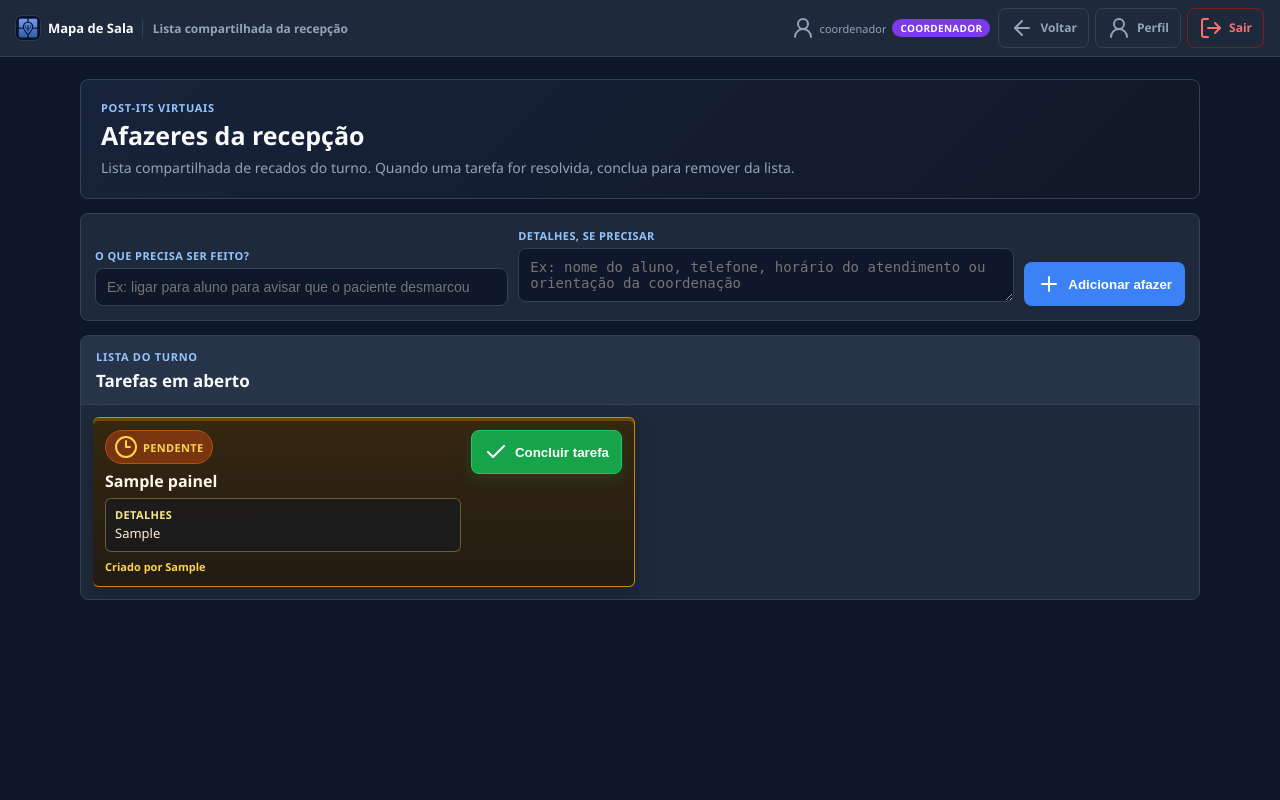
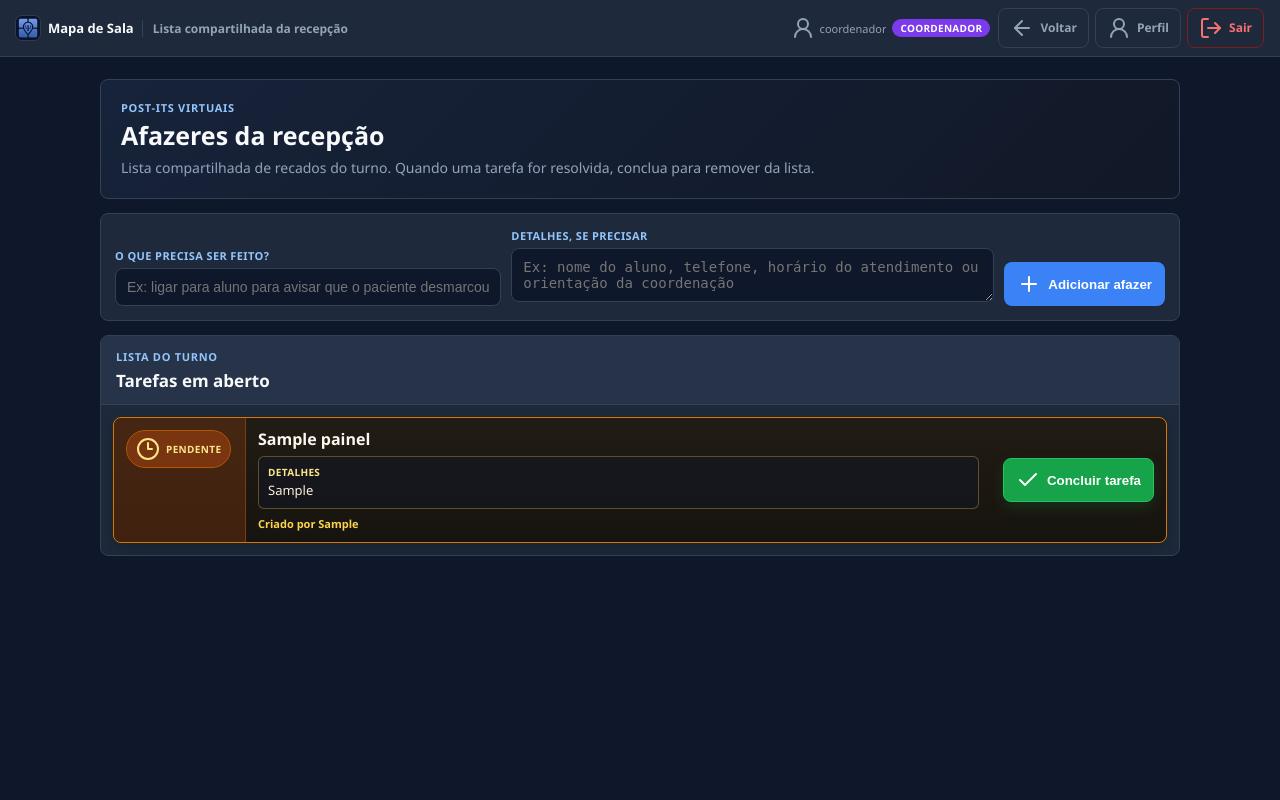
Before and after one commit to victorgtostes87/mapa_sala, a Flask app: page /afazeres in a window 1280 px wide. Run offline with Flask 3, Linux system fonts and the light colour scheme; a user stored in the database is signed in; tables that the repository leaves empty hold one stand-in row (values such as "Sample post").

Commit message:
Reorganiza cards de afazeres

```diff
--- a/static/css/afazeres.css
+++ b/static/css/afazeres.css
@@ -9,6 +9,8 @@
   --accent:#3b82f6;
   --success:#16a34a;
   --warning:#f59e0b;
+  --note:#2a2418;
+  --note-border:#b45309;
   --radius:8px;
 }
 
@@ -23,7 +25,7 @@ body{
 }
 
 .todo-page{
-  max-width:1160px;
+  max-width:1120px;
   margin:0 auto;
   padding:22px 20px 36px;
 }
@@ -71,7 +73,7 @@ h2{font-size:17px;color:#f8fafc;line-height:1.25}
   padding:14px;
   margin-bottom:14px;
   display:grid;
-  grid-template-columns:1fr 1.2fr auto;
+  grid-template-columns:1fr 1.25fr auto;
   gap:10px;
   align-items:end;
 }
@@ -105,7 +107,10 @@ textarea{
 }
 
 input:focus,
-textarea:focus{border-color:var(--accent);box-shadow:0 0 0 3px rgba(59,130,246,.12)}
+textarea:focus{
+  border-color:var(--accent);
+  box-shadow:0 0 0 3px rgba(59,130,246,.12);
+}
 
 .todo-create button,
 .todo-complete-form button{
@@ -151,46 +156,44 @@ textarea:focus{border-color:var(--accent);box-shadow:0 0 0 3px rgba(59,130,246,.
 
 .todo-board{
   display:grid;
-  grid-template-columns:repeat(2,minmax(0,1fr));
-  gap:10px;
+  gap:8px;
   padding:12px;
 }
 
 .todo-note{
-  background:linear-gradient(180deg,#352710,#221b12);
-  border:1px solid #a16207;
-  border-left:0;
-  border-radius:6px;
-  padding:12px;
   display:grid;
-  grid-template-columns:1fr auto;
-  gap:10px;
-  align-items:start;
-  box-shadow:0 10px 22px rgba(0,0,0,.18), inset 0 3px 0 rgba(250,204,21,.22);
-  position:relative;
+  grid-template-columns:132px minmax(0,1fr) auto;
+  gap:12px;
+  align-items:stretch;
+  background:linear-gradient(180deg,#211c14,#17130e);
+  border:1px solid rgba(180,83,9,.7);
+  border-radius:var(--radius);
+  box-shadow:0 8px 18px rgba(0,0,0,.18);
+  overflow:hidden;
   transition:transform .16s ease,opacity .2s ease,border-color .16s ease,background .16s ease;
 }
 
 .todo-note.has-detail{
-  border-color:#ca8a04;
+  border-color:#d97706;
 }
 
-.todo-main{
-  display:grid;
-  gap:7px;
-  min-width:0;
+.note-status{
+  background:rgba(120,53,15,.42);
+  border-right:1px solid rgba(180,83,9,.52);
+  padding:12px;
+  display:flex;
+  align-items:flex-start;
 }
 
 .pending-pill{
-  width:max-content;
   display:inline-flex;
   align-items:center;
-  gap:5px;
+  gap:6px;
   border-radius:999px;
   background:#78350f;
   color:#fde68a;
   border:1px solid #b45309;
-  padding:4px 8px;
+  padding:6px 9px;
   font-size:10px;
   font-weight:900;
   text-transform:uppercase;
@@ -199,6 +202,14 @@ textarea:focus{border-color:var(--accent);box-shadow:0 0 0 3px rgba(59,130,246,.
 
 .pending-pill i{width:13px;height:13px}
 
+.todo-main{
+  min-width:0;
+  display:grid;
+  align-content:center;
+  gap:7px;
+  padding:11px 0;
+}
+
 .todo-main h2{
   font-size:16px;
   line-height:1.25;
@@ -206,15 +217,15 @@ textarea:focus{border-color:var(--accent);box-shadow:0 0 0 3px rgba(59,130,246,.
   overflow-wrap:anywhere;
 }
 
-.todo-main span{
+.todo-main > span{
   color:#fcd34d;
   font-size:11px;
   font-weight:800;
 }
 
 .detail-box{
-  background:rgba(15,23,42,.44);
-  border:1px solid rgba(252,211,77,.35);
+  background:rgba(15,23,42,.48);
+  border:1px solid rgba(252,211,77,.30);
   border-radius:6px;
   padding:8px 9px;
 }
@@ -222,7 +233,7 @@ textarea:focus{border-color:var(--accent);box-shadow:0 0 0 3px rgba(59,130,246,.
 .detail-box strong{
   display:block;
   color:#fde68a;
-  font-size:11px;
+  font-size:10px;
   text-transform:uppercase;
   letter-spacing:.35px;
   margin-bottom:3px;
@@ -233,6 +244,13 @@ textarea:focus{border-color:var(--accent);box-shadow:0 0 0 3px rgba(59,130,246,.
   line-height:1.35;
   font-size:13px;
   overflow-wrap:anywhere;
+}
+
+.note-action{
+  padding:12px;
+  display:flex;
+  align-items:center;
+  justify-content:flex-end;
 }
 
 .todo-complete-form button{
@@ -252,9 +270,13 @@ textarea:focus{border-color:var(--accent);box-shadow:0 0 0 3px rgba(59,130,246,.
 .todo-note.completing{
   background:#052e16;
   border-color:#22c55e;
-  border-left-color:#22c55e;
   transform:scale(.99);
   opacity:.72;
+}
+
+.todo-note.completing .note-status{
+  background:rgba(5,46,22,.8);
+  border-right-color:#22c55e;
 }
 
 .empty{
@@ -267,7 +289,6 @@ textarea:focus{border-color:var(--accent);box-shadow:0 0 0 3px rgba(59,130,246,.
   justify-content:center;
   gap:10px;
   text-align:center;
-  grid-column:1/-1;
 }
 
 .empty.positive{
@@ -291,7 +312,9 @@ textarea:focus{border-color:var(--accent);box-shadow:0 0 0 3px rgba(59,130,246,.
   input,textarea{font-size:16px;min-height:44px}
   textarea{min-height:88px}
   .todo-create button{width:100%;min-height:44px}
-  .todo-board{grid-template-columns:1fr}
-  .todo-note{grid-template-columns:1fr}
-  .todo-complete-form button{width:100%;min-height:42px}
+  .todo-note{grid-template-columns:1fr;gap:0}
+  .note-status{border-right:0;border-bottom:1px solid rgba(180,83,9,.52);padding:10px 11px}
+  .todo-main{padding:11px}
+  .note-action{padding:0 11px 11px;justify-content:stretch}
+  .todo-complete-form,.todo-complete-form button{width:100%;min-height:42px}
 }
--- a/templates/afazeres.html
+++ b/templates/afazeres.html
@@ -66,8 +66,10 @@
         {% if tarefas %}
           {% for t in tarefas %}
           <article class="todo-note {% if t.detalhe %}has-detail{% endif %}">
+            <div class="note-status">
+              <span class="pending-pill"><i data-lucide="clock-3"></i> Pendente</span>
+            </div>
             <div class="todo-main">
-              <span class="pending-pill"><i data-lucide="clock-3"></i> Pendente</span>
               <h2>{{ t.titulo }}</h2>
               {% if t.detalhe %}
               <div class="detail-box">
@@ -77,10 +79,12 @@
               {% endif %}
               <span>Criado por {{ t.criado_por or 'recepção' }}</span>
             </div>
-            <form class="todo-complete-form" method="post" action="/painel/tarefas/{{ t.id }}/concluir">
-              <input type="hidden" name="csrf_token" value="{{ csrf_token() }}">
-              <button type="submit"><i data-lucide="check"></i> Concluir tarefa</button>
-            </form>
+            <div class="note-action">
+              <form class="todo-complete-form" method="post" action="/painel/tarefas/{{ t.id }}/concluir">
+                <input type="hidden" name="csrf_token" value="{{ csrf_token() }}">
+                <button type="submit"><i data-lucide="check"></i> Concluir tarefa</button>
+              </form>
+            </div>
           </article>
           {% endfor %}
         {% else %}
```
